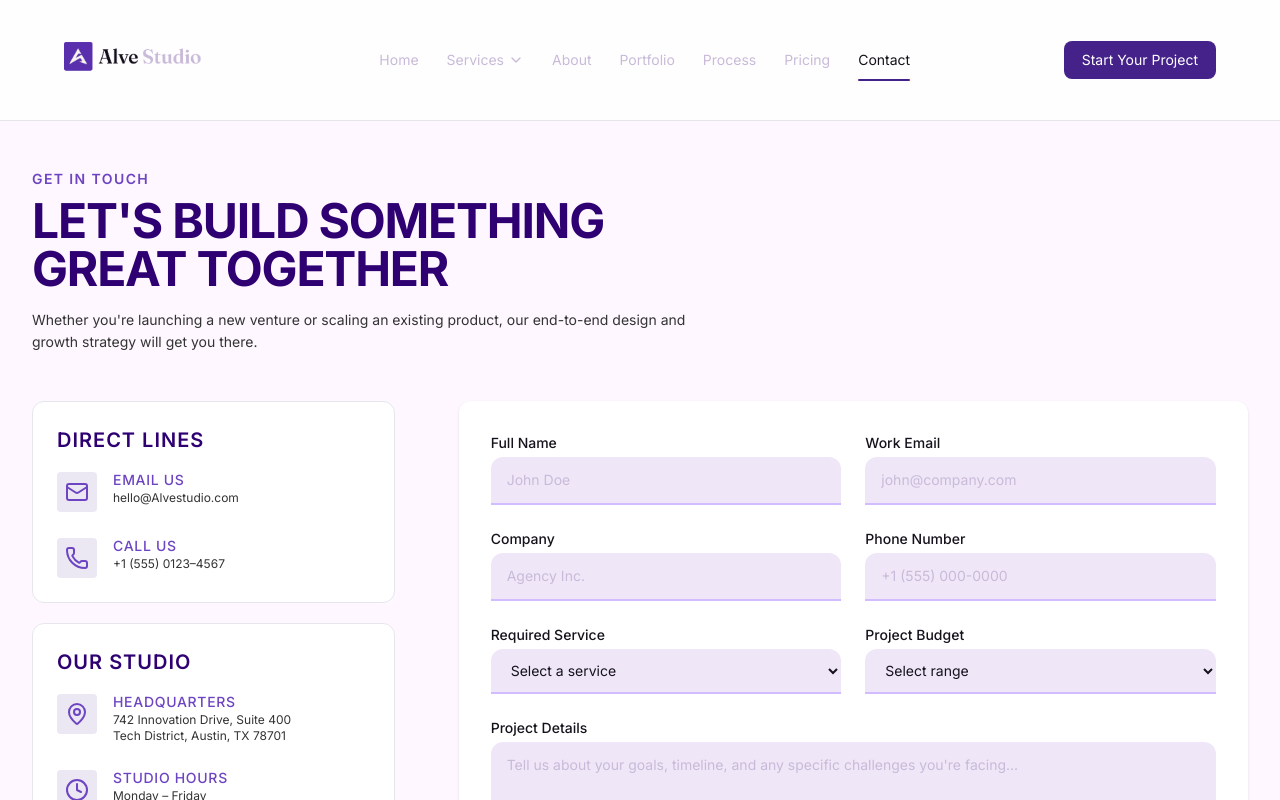
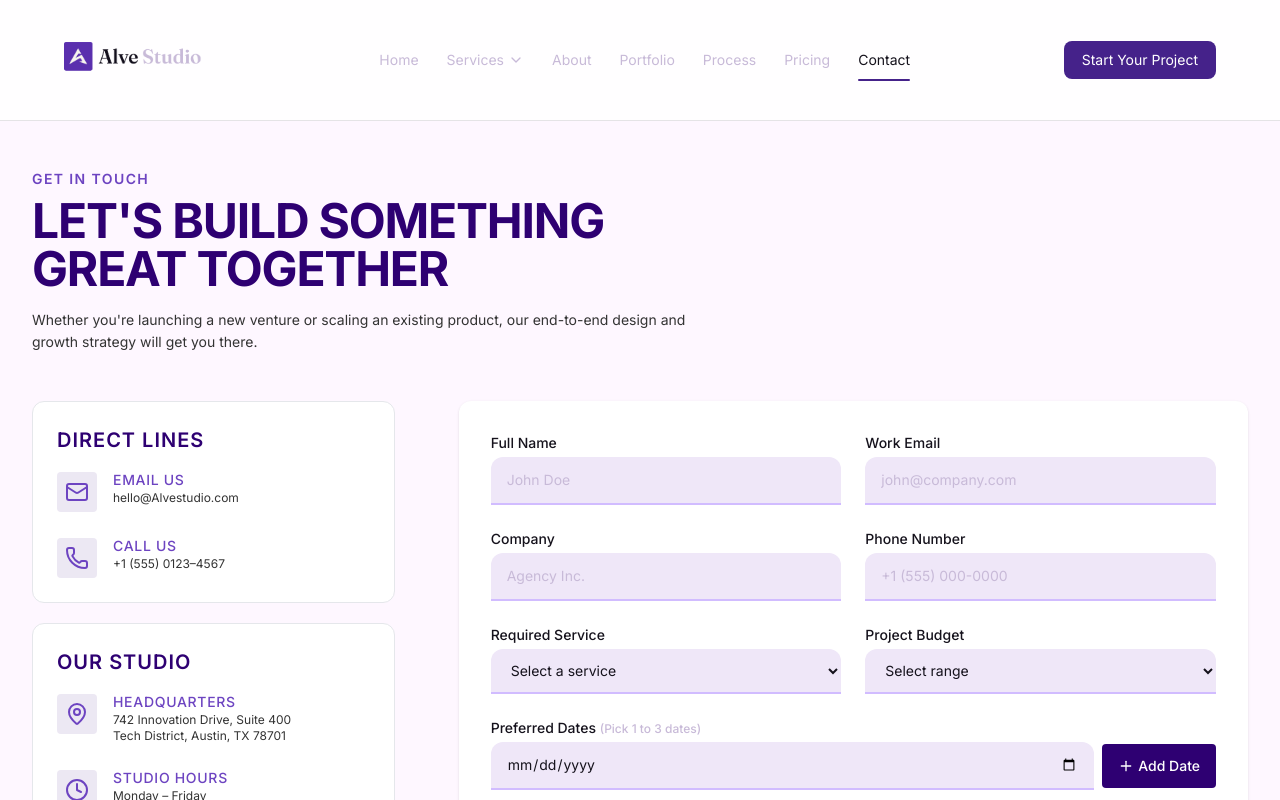
Before and after one commit to alvestudiomedia-hue/Alve-Studio-Website, a Next.js app: page /contact in a window 1280 px wide. Shown: the top 800 px of the page. Built offline with nearby package versions, Linux system fonts and the light colour scheme.

Commit message:
updated code

```diff
--- a/src/components/contact/ContactForm.tsx
+++ b/src/components/contact/ContactForm.tsx
@@ -1,7 +1,8 @@
 'use client';
 
+import { useState } from 'react';
 import { useForm } from 'react-hook-form';
-import { ArrowRight } from 'lucide-react';
+import { ArrowRight, Calendar as CalendarIcon, X, Plus, CheckCircle2 } from 'lucide-react';
 
 type FormData = {
   fullName: string;
@@ -15,6 +16,11 @@ type FormData = {
 };
 
 export default function ContactForm() {
+  const [preferredDates, setPreferredDates] = useState<string[]>([]);
+  const [dateInput, setDateInput] = useState('');
+  const [dateError, setDateError] = useState<string | null>(null);
+  const [showSuccessModal, setShowSuccessModal] = useState(false);
+
   const {
     register,
     handleSubmit,
@@ -33,11 +39,40 @@ export default function ContactForm() {
     },
   });
 
+  const handleAddDate = () => {
+    setDateError(null);
+    if (!dateInput) {
+      setDateError('Please select a date');
+      return;
+    }
+    if (preferredDates.length >= 3) {
+      setDateError('You can select a maximum of 3 preferred dates');
+      return;
+    }
+    if (preferredDates.includes(dateInput)) {
+      setDateError('Date already selected');
+      return;
+    }
+    setPreferredDates([...preferredDates, dateInput]);
+    setDateInput('');
+  };
+
+  const handleRemoveDate = (index: number) => {
+    setPreferredDates(preferredDates.filter((_, i) => i !== index));
+    setDateError(null);
+  };
+
   const onSubmit = async (data: FormData) => {
-    console.log('Form submitted:', data);
+    const payload = {
+      ...data,
+      preferredDates,
+    };
+    console.log('Form submitted:', payload);
     await new Promise((resolve) => setTimeout(resolve, 1500));
     reset();
-    alert('Thank you! We will be in touch shortly.');
+    setPreferredDates([]);
+    setDateInput('');
+    setShowSuccessModal(true);
   };
 
   const inputClasses = (hasError: boolean) => `
@@ -47,9 +82,10 @@ export default function ContactForm() {
   `;
 
   return (
+    <>
       <form
         onSubmit={handleSubmit(onSubmit)}
-      className="bg-surface rounded-radius-card  rounded-sm shadow p-6 sm:p-8 grid grid-cols-1 md:grid-cols-2 gap-x-6 gap-y-6"
+        className="bg-surface rounded-radius-card rounded-sm shadow p-6 sm:p-8 grid grid-cols-1 md:grid-cols-2 gap-x-6 gap-y-6"
       >
         {/* Full Name */}
         <div>
@@ -139,10 +175,12 @@ export default function ContactForm() {
             className={inputClasses(!!errors.requiredService)}
           >
             <option value="">Select a service</option>
-          <option value="web-design">Web Design</option>
-          <option value="development">Development</option>
-          <option value="growth-strategy">Growth Strategy</option>
-          <option value="branding">Branding</option>
+            <option value="web-development">Web Development</option>
+            <option value="field-marketing">Field Marketing</option>
+            <option value="project-delivery">Project Delivery</option>
+            <option value="growth-marketing">Growth & Marketing</option>
+            <option value="qa-testing">QA & Testing</option>
+            <option value="creative-services">Creative Services</option>
           </select>
           {errors.requiredService && (
             <p className="mt-1 text-sm text-red-500">{errors.requiredService.message}</p>
@@ -167,6 +205,58 @@ export default function ContactForm() {
           </select>
           {errors.projectBudget && (
             <p className="mt-1 text-sm text-red-500">{errors.projectBudget.message}</p>
+          )}
+        </div>
+
+        {/* Preferred Dates (1-3 dates) */}
+        <div className="md:col-span-2">
+          <label className="block text-sm font-medium text-ink mb-1">
+            Preferred Dates <span className="text-xs text-ink-muted">(Pick 1 to 3 dates)</span>
+          </label>
+          <div className="flex gap-2 items-center">
+            <input
+              type="date"
+              value={dateInput}
+              min={new Date().toISOString().split('T')[0]}
+              disabled={preferredDates.length >= 3}
+              onChange={(e) => setDateInput(e.target.value)}
+              className="flex-1 rounded-t-sm border-b-2 border-purple-pale bg-purple-tint px-4 py-3 text-ink focus:outline-none focus:ring-2 focus:ring-purple-mid/50 focus:border-transparent disabled:opacity-50"
+            />
+            <button
+              type="button"
+              onClick={handleAddDate}
+              disabled={preferredDates.length >= 3}
+              className="px-4 py-3 bg-purple-ink text-surface rounded hover:bg-purple-mid transition-colors disabled:opacity-50 flex items-center gap-1 text-sm font-medium"
+            >
+              <Plus className="h-4 w-4" /> Add Date
+            </button>
+          </div>
+          {dateError && <p className="mt-1 text-sm text-red-500">{dateError}</p>}
+
+          {/* Date Chips */}
+          {preferredDates.length > 0 && (
+            <div className="flex flex-wrap gap-2 mt-3">
+              {preferredDates.map((date, index) => (
+                <span
+                  key={index}
+                  className="inline-flex items-center gap-1.5 px-3 py-1.5 rounded-full bg-purple-tint text-purple-ink text-sm font-medium border border-purple-pale"
+                >
+                  <CalendarIcon className="h-4 w-4 text-purple-mid" />
+                  {new Date(date).toLocaleDateString(undefined, {
+                    year: 'numeric',
+                    month: 'short',
+                    day: 'numeric',
+                  })}
+                  <button
+                    type="button"
+                    onClick={() => handleRemoveDate(index)}
+                    className="hover:text-red-500 transition-colors ml-1 p-0.5 rounded-full"
+                  >
+                    <X className="h-3.5 w-3.5" />
+                  </button>
+                </span>
+              ))}
+            </div>
           )}
         </div>
 
@@ -229,5 +319,36 @@ export default function ContactForm() {
           </button>
         </div>
       </form>
+
+      {/* Submission Success Modal Alert */}
+      {showSuccessModal && (
+        <div className="fixed inset-0 z-50 flex items-center justify-center bg-black/50 p-4 backdrop-blur-sm animate-fadeIn">
+          <div className="relative w-full max-w-md bg-surface p-6 sm:p-8 rounded-lg shadow-xl border border-purple-pale text-center flex flex-col items-center">
+            <button
+              onClick={() => setShowSuccessModal(false)}
+              className="absolute top-4 right-4 text-ink-muted hover:text-ink transition-colors p-1"
+            >
+              <X className="h-5 w-5" />
+            </button>
+
+            <div className="w-14 h-14 rounded-full bg-purple-tint flex items-center justify-center mb-4 text-purple-mid">
+              <CheckCircle2 className="h-8 w-8" />
+            </div>
+
+            <h3 className="text-xl font-bold text-ink mb-2">Message Sent Successfully!</h3>
+            <p className="text-sm text-ink-muted mb-6">
+              Thank you for reaching out. We have received your request and will be in touch shortly to confirm your preferred dates and details.
+            </p>
+
+            <button
+              onClick={() => setShowSuccessModal(false)}
+              className="w-full py-3 bg-purple-ink text-surface font-semibold rounded hover:bg-purple-mid transition-colors shadow-md"
+            >
+              Got it, thanks!
+            </button>
+          </div>
+        </div>
+      )}
+    </>
   );
 }
--- a/src/components/contact/ContactInfo.tsx
+++ b/src/components/contact/ContactInfo.tsx
@@ -19,7 +19,7 @@ const infoSections = [
       {
         icon: Clock,
         label: 'STUDIO HOURS',
-        value: 'Monday – Friday\n9:00 AM – 6:00 PM CST',
+        value: 'Monday – Friday\n9:00 AM – 6:00 PM WAT',
       },
     ],
   },
```
Lines whose indentation alone changed are shown as unchanged.
